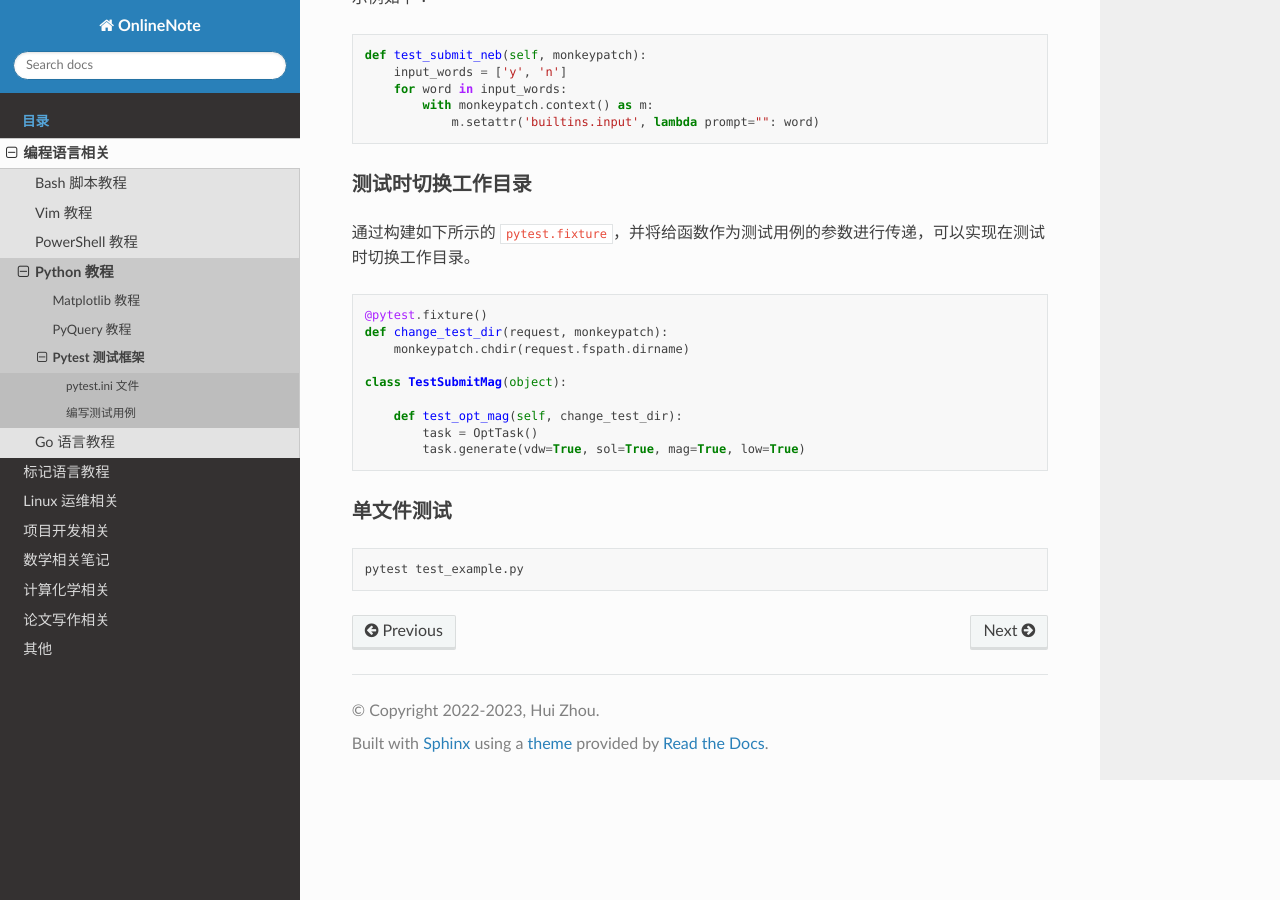
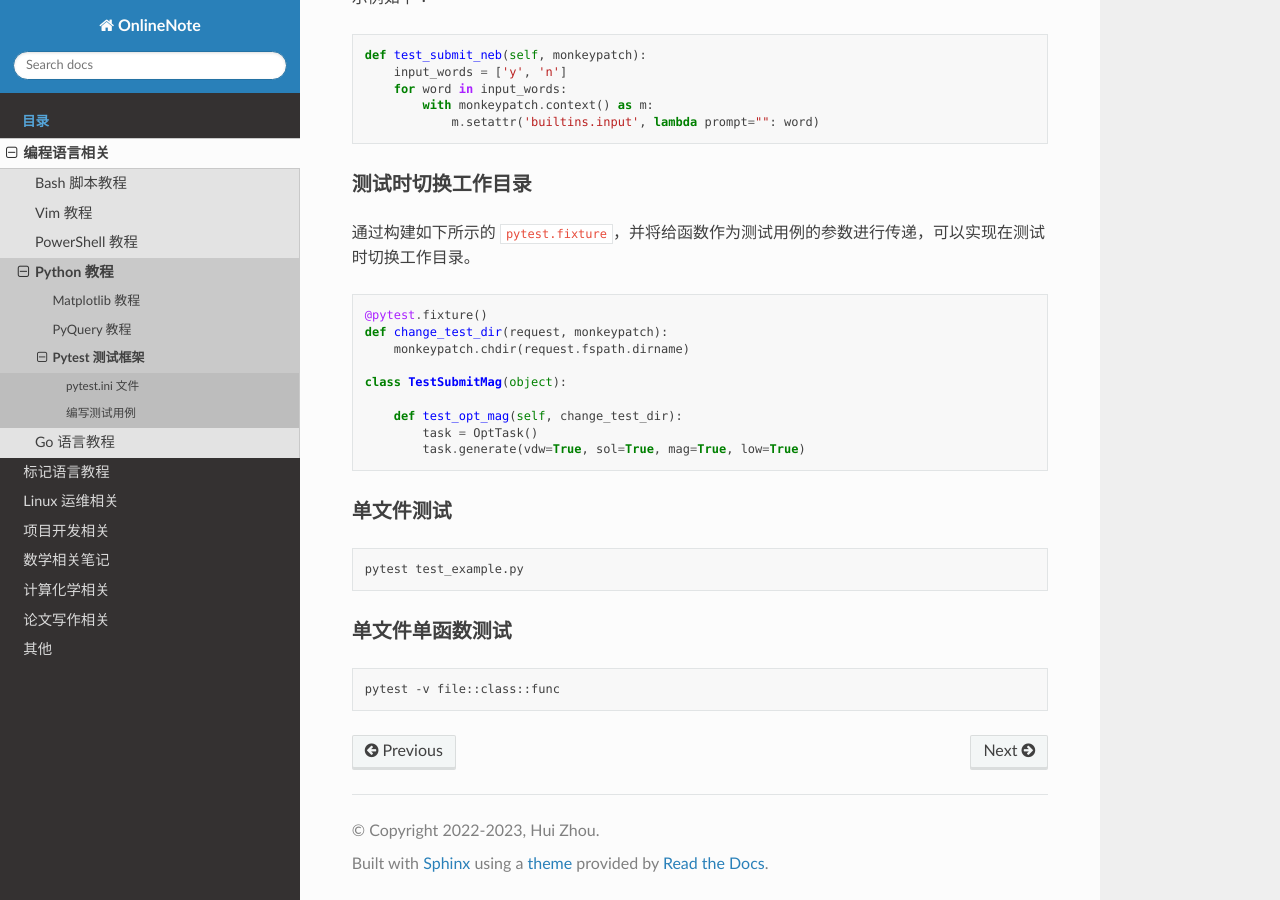
Before and after one commit to Rasic2/CodeNote, a Sphinx documentation site: the page built from docs/source/language/pytest.md, in a window 1280 px wide and 900 px high, scrolled down 1371 px. Built offline with Sphinx 7.4.7 and the Read the Docs theme 3.1.0, drawn with Linux system fonts in a browser that asks for light colours.

Commit message:
feat: update pytest.md

````diff
--- a/docs/source/language/pytest.md
+++ b/docs/source/language/pytest.md
@@ -83,3 +83,9 @@ class TestSubmitMag(object):
 ```bash
 pytest test_example.py
 ```
+
+### 单文件单函数测试
+
+```bash
+pytest -v file::class::func
+```
````
